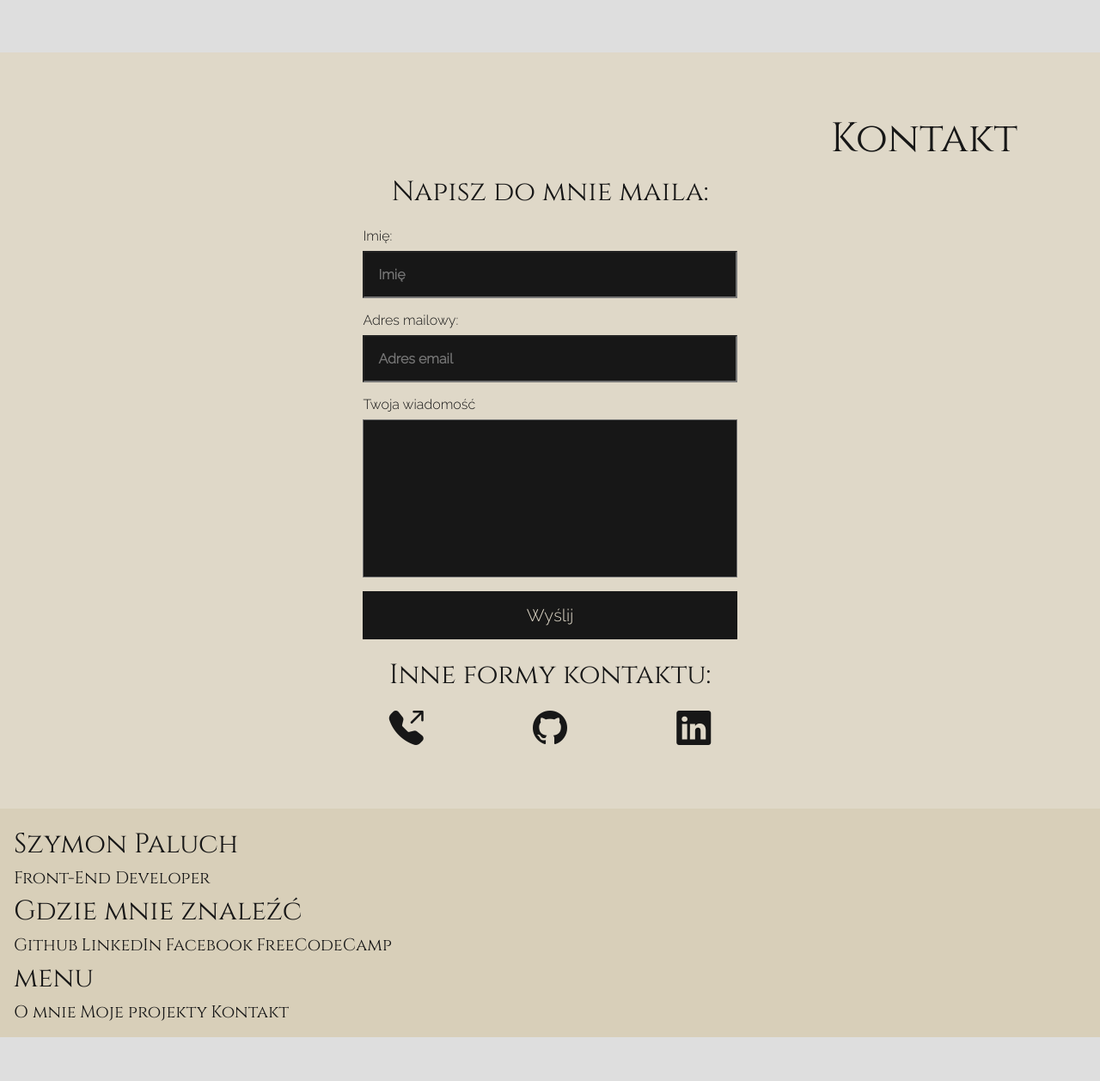
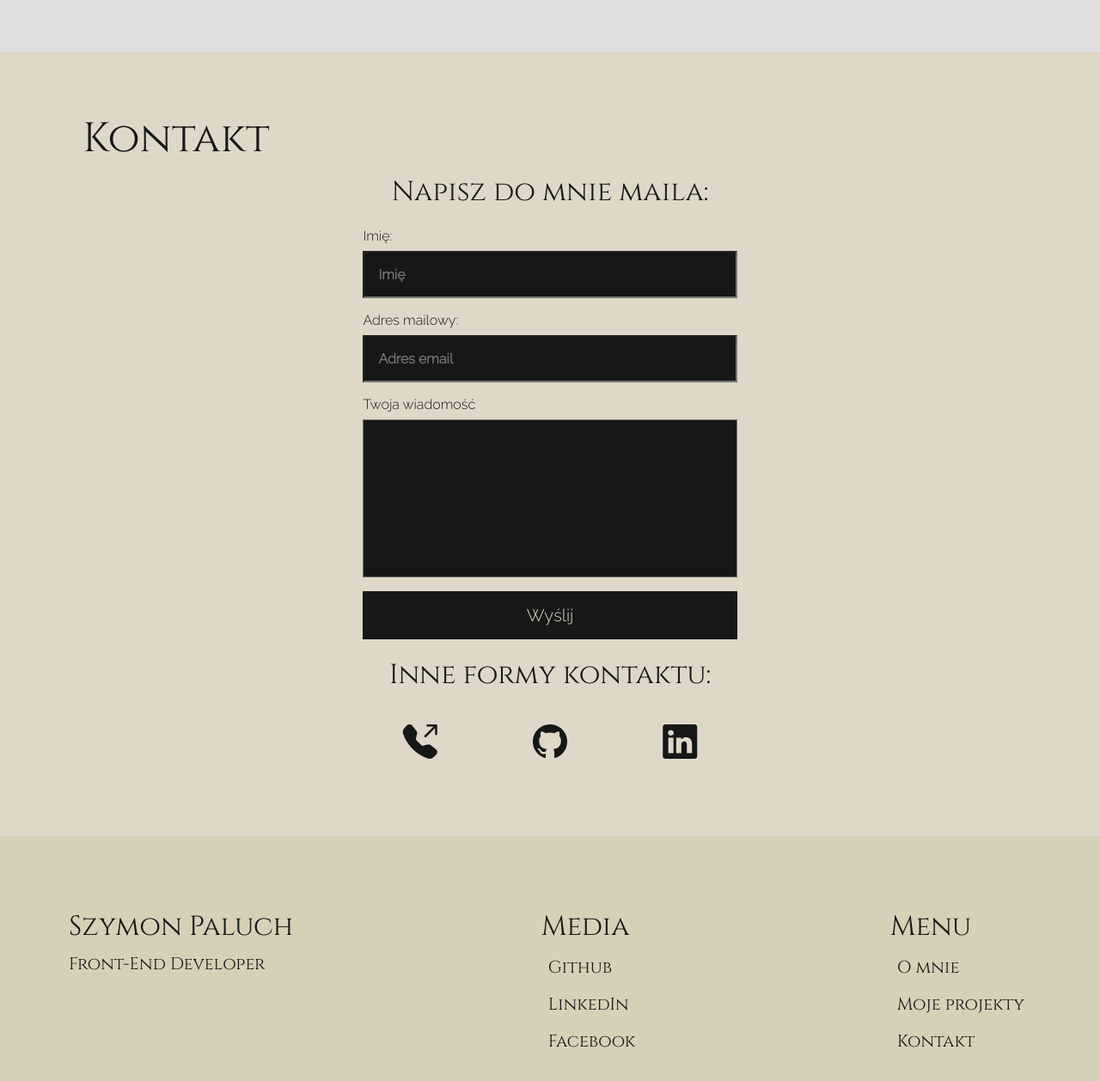
Before and after one commit to rekeye/Portfolio, a website built with webpack: page src/index.html in a window 1280 px wide. Shown: the part 952-2210 px from the top of the page at 86% size. Before the commit the page ends 2159 px from the top, so only its background shows below. Built offline with nearby package versions, Linux system fonts and the light colour scheme; no server answers.

Commit message:
finished footer

```diff
--- a/src/index.html
+++ b/src/index.html
@@ -46,7 +46,7 @@
         <a class="cta__link text-center" href="https://github.com/rekeye" target="_blank" rel="noopener noreferrer">Więcej projektów</a>
     </section>
     <section class="contact" id="contact">
-        <h2 class="title--flex-end">Kontakt</h2>
+        <h2>Kontakt</h2>
         <h3>Napisz do mnie maila:</h3>
         <form class="contact__form" action="https://formsubmit.co/12szymon.paluch34@gmail.com" method="post">
             <label for="name">Imię: </label>
@@ -80,14 +80,13 @@
             <h4>Front-End Developer</h4>
         </div>
         <div>
-            <h3>Gdzie mnie znaleźć</h3>
-            <a href="">Github</a>
-            <a href="">LinkedIn</a>
-            <a href="">Facebook</a>
-            <a href="">FreeCodeCamp</a>
+            <h3>Media</h3>
+            <a href="https://github.com/rekeye">Github</a>
+            <a href="https://www.linkedin.com/feed/">LinkedIn</a>
+            <a href="https://www.facebook.com/profile.php?id=100010026219620">Facebook</a>
         </div>
         <div>
-            <h3>menu</h4>
+            <h3>Menu</h3>
             <a href="#about">O mnie</a>
             <a href="#work">Moje projekty</a>
             <a href="#contact">Kontakt</a>
--- a/src/scss/components/__components-dir.scss
+++ b/src/scss/components/__components-dir.scss
@@ -5,5 +5,4 @@ files inside this folder should contain all styles relating to a reusable compon
 
 @import "./cta";
 @import "./icon";
-@import "./title";
 @import "./two-columns";
--- a/src/scss/components/_cta.scss
+++ b/src/scss/components/_cta.scss
@@ -1,7 +1,7 @@
 .cta {
   margin: 1rem 0;
   width: 100%;
-  @include flex;
+  @include flex($justify: space-between);
   gap: 0.5rem;
   &__link {
     border: 0;
--- a/src/scss/components/_icon.scss
+++ b/src/scss/components/_icon.scss
@@ -1,7 +1,11 @@
 .icon {
-  font-size: 2.5rem;
+  font-size: 1.75rem;
+  @include desktop {
+    font-size: 2.5rem;
+  }
   &__container {
+    margin-top: 1rem;
+    @include padding;
     @include flex($justify: space-between);
-    margin-top: 1rem;
   }
 }
--- a/src/scss/components/_title.scss
+++ /dev/null
@@ -1,5 +0,0 @@
-.title {
-  &--flex-end {
-    align-self: flex-end;
-  }
-}
--- a/src/scss/layouts/_contact.scss
+++ b/src/scss/layouts/_contact.scss
@@ -30,4 +30,7 @@
     border: 0;
     font-size: $h4-font-size;
   }
+  h2 {
+    width: 100%;
+  }
 }
--- a/src/scss/layouts/_footer.scss
+++ b/src/scss/layouts/_footer.scss
@@ -1,4 +1,14 @@
 footer {
   background: $primary-background-600;
-  @include padding;
+  padding: 2.5rem;
+  @include flex($justify: space-between);
+  @include desktop {
+    padding: 5rem;
+  }
+  div {
+    @include flex(column);
+  }
+  a {
+    padding: 0.5rem;
+  }
 }
--- a/src/scss/layouts/_work.scss
+++ b/src/scss/layouts/_work.scss
@@ -3,11 +3,11 @@
     @media (min-width: $tablet-width) {
       display: grid;
       grid-template-columns: 1fr 1fr;
+      gap: 1.5rem;
     }
   }
   &__article {
+    margin: 1rem 0;
     @include flex(column, space-between);
-
-    margin: 1rem 0;
   }
 }
```
